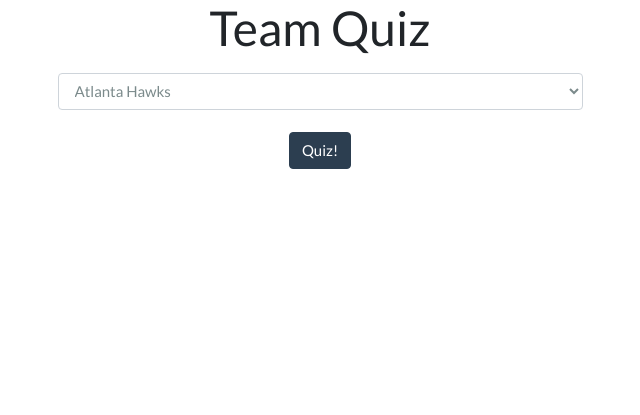
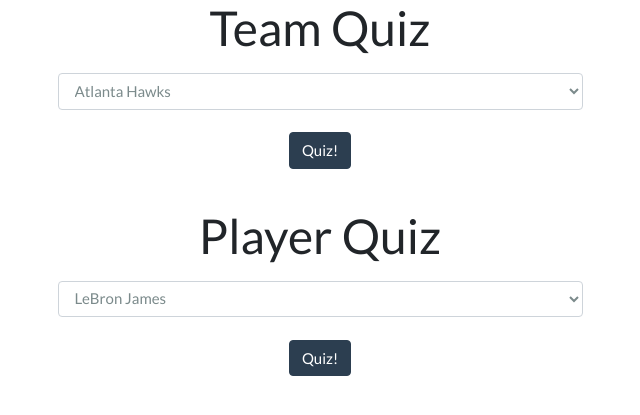
Before and after one commit to Taliesin3/Khawiz-Leonard, a Django app: page / in a window 1280 px wide. Shown: the part 233-648 px from the top of the page, without its empty margins (320-960 px from the left). Run offline with Django 3.2, Linux system fonts and the light colour scheme; data comes from the database, SQL or seed files in the repository; some libraries are stand-ins or nearby versions.

Commit message:
Added player quiz to index.html

```diff
--- a/quiz/templates/index.html
+++ b/quiz/templates/index.html
@@ -16,6 +16,17 @@
                 <br/>
                 <input class="btn btn-primary" type="submit" value="Quiz!">
             </div>
+            <br />
+            <div class="form-group text-center">
+                <label for="quiz-player"><h1>Player Quiz</h1></label>
+                <select class="form-control" id="quiz-player" name="quiz-player">
+                {% for player in players %}
+                    <option>{{ player }}</option>
+                {% endfor %}
+                </select>
+                <br/>
+                <input class="btn btn-primary" type="submit" value="Quiz!">
+            </div>
         </form>
     </div>
 </div>
--- a/quiz/views.py
+++ b/quiz/views.py
@@ -10,8 +10,10 @@ from .models import Team, Conference, Division
 def index(request):
     # Get the name of all teams
     teams = Team.objects.order_by("fullName")
+    players = ["LeBron James", "Kawhi Leonard", "Giannis Antetokounmpo", "Stephen Curry", "Luka Doncic"]
     context = {
-        "teams": teams
+        "teams": teams,
+        "players": players
     }
     return render(request, "index.html", context)
 
```
